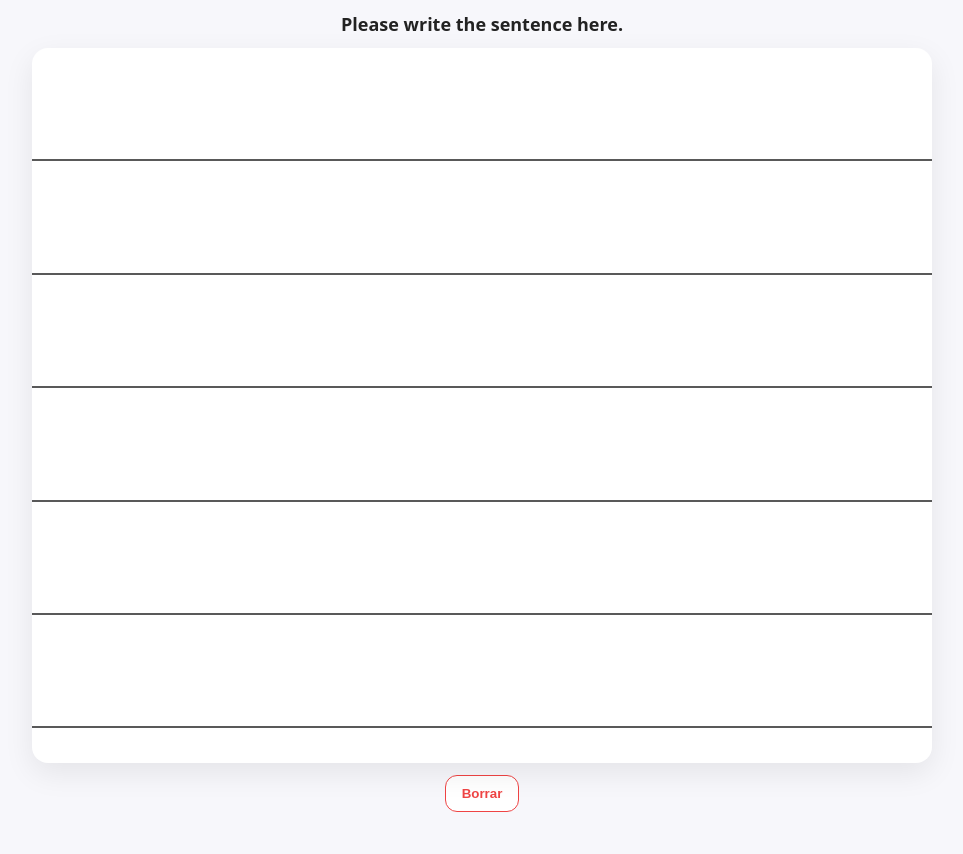
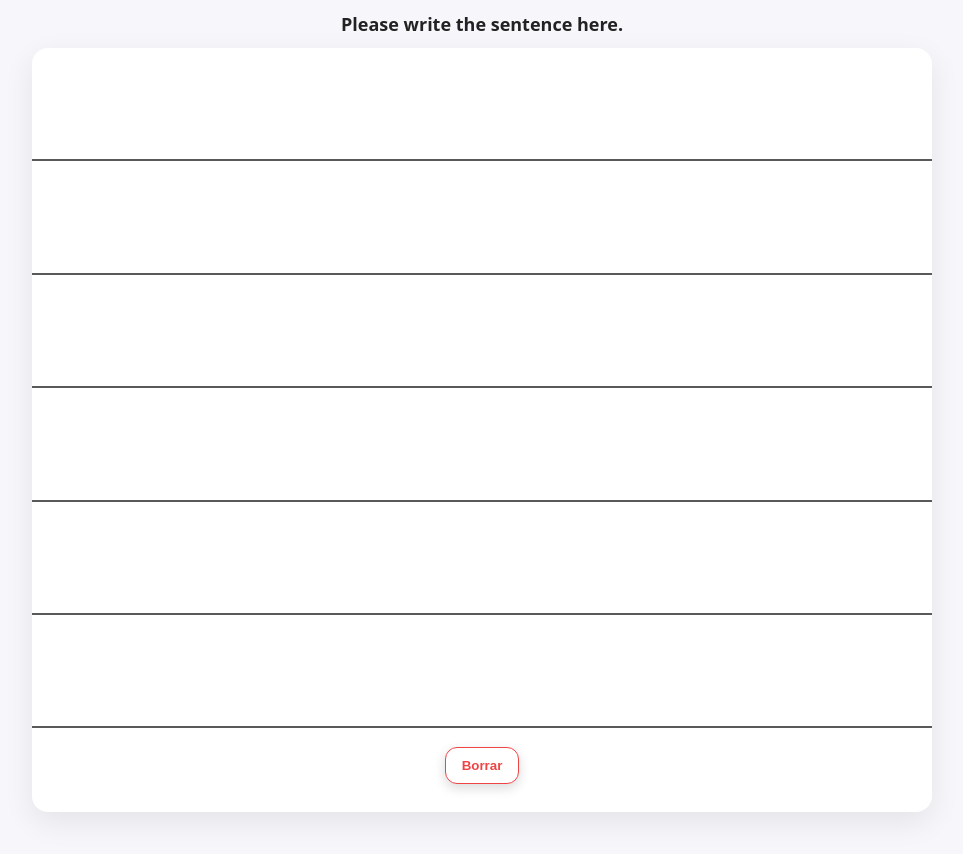
Before and after one commit to cristhoperamb/handwriting-pad, a plain HTML site: page index.html in a window 1280 px wide. Shown: the whole page, without its empty margins (158-1121 px from the left). Before the commit the page ends 824 px from the top, so only its background shows below. Drawn offline with Linux system fonts and the light colour scheme.

Commit message:
Update index.html
fixed zoom

```diff
--- a/index.html
+++ b/index.html
@@ -11,18 +11,40 @@
     * { -webkit-user-select: none; user-select: none; -webkit-touch-callout: none; }
     button { -webkit-user-select: auto; user-select: auto; }
 
-    .wrap { display:flex; flex-direction:column; height:100%; max-width: 900px; margin: 0 auto; padding: 12px; gap:12px; }
+    .wrap {
+      display: flex;
+      flex-direction: column;
+      min-height: 100svh;
+      max-width: 900px;
+      margin: 0 auto;
+      padding: 12px 12px 100px;
+      gap: 12px;
+    }
     header { display:flex; align-items:center; justify-content:center; }
     header h1 { font-size: 18px; margin:0; font-weight:600; color:#222; }
 
     .btn { appearance:none; border:1px solid #ef4444; background:#fff; color:#ef4444; padding:10px 16px; border-radius:12px; cursor:pointer; font-weight:600; }
+    footer .btn {
+      pointer-events: auto;
+      background: white;
+      box-shadow: 0 4px 12px rgba(0,0,0,0.15);
+    }
     .btn:active { transform: translateY(1px); }
 
     .pad { flex:1; position:relative; border-radius:16px; overflow: hidden; box-shadow: 0 10px 30px rgba(0,0,0,.08); background:#fff; }
     .bg { position:absolute; inset:0; background-size:contain; background-repeat:no-repeat; background-position:center top; }
     canvas { position:absolute; inset:0; touch-action: none; }
 
-    footer { display:flex; justify-content:center; align-items:center; }
+    footer {
+      position: fixed;
+      bottom: 16px;
+      left: 0;
+      right: 0;
+      display: flex;
+      justify-content: center;
+      z-index: 1000;
+      pointer-events: none;
+    }
 
     .lines{ position:absolute; inset:0; pointer-events:none; --line-gap: 30mm; --line-thickness: 2px; --line-color: rgba(0,0,0,.65);
       background: repeating-linear-gradient(to bottom, transparent 0, transparent calc(var(--line-gap) - var(--line-thickness)), var(--line-color) calc(var(--line-gap) - var(--line-thickness)), var(--line-color) var(--line-gap)); }
```
